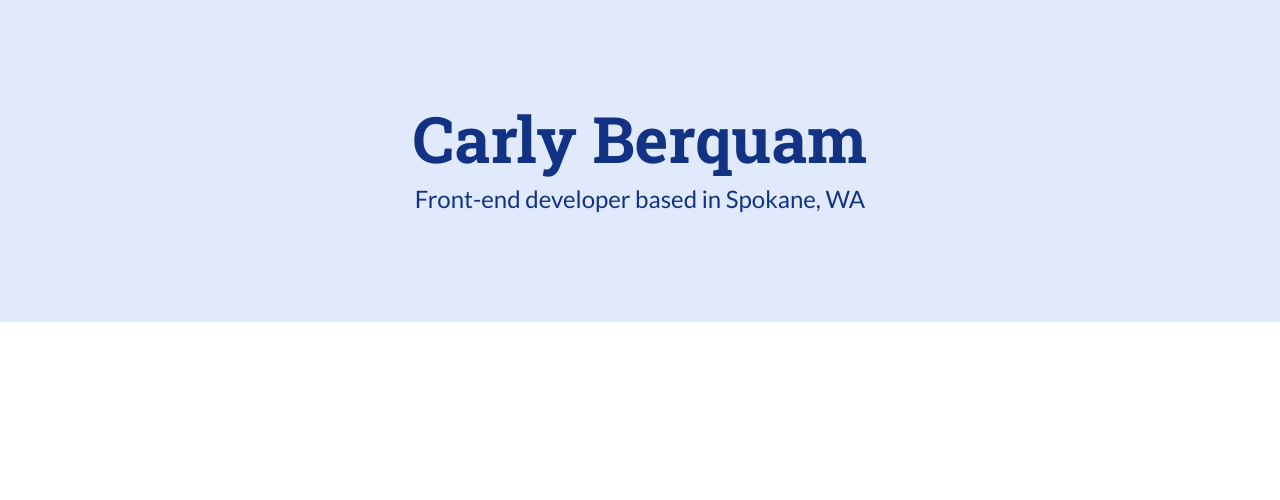
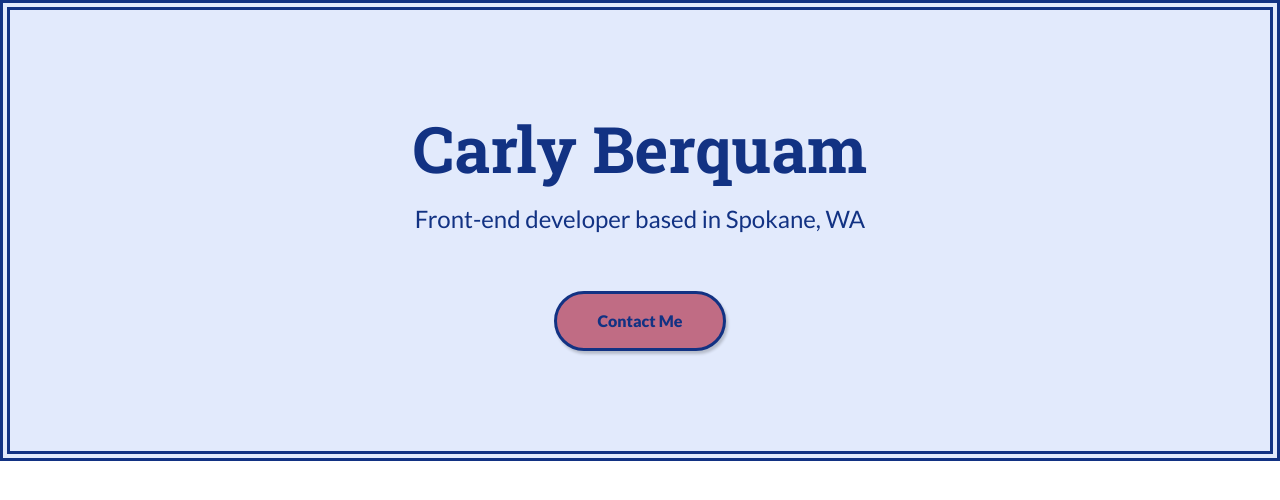
Before and after one commit to Aznaia/portfolio-project, a plain HTML site: page index.html in a window 1280 px wide. Drawn offline with nearby package versions, Linux system fonts and the light colour scheme.

Commit message:
Added css variable colors & styled hero

```diff
--- a/index.html
+++ b/index.html
@@ -32,7 +32,10 @@
   <body>
     <div class="hero">
       <h1>Carly Berquam</h1>
-      <h2>Front-end developer based in Spokane, WA</h2>
+      <h2 class="mb-5">Front-end developer based in Spokane, WA</h2>
+      <div class="contact-button">
+        <a href="x" class="btn btn-branding primary-button">Contact Me</a>
+      </div>
     </div>
   </body>
 </html>
--- a/src/style.css
+++ b/src/style.css
@@ -1,7 +1,11 @@
 :root {
   --primary-color: rgb(18, 50, 131);
+  --secondary-color: #c06c84;
+  --tertiary-color: #6c5b7b;
+  --accent-color: #f67280;
   --heading-font: "Roboto Slab", serif;
   --primary-font: "Lato", sans-serif;
+  --background-color: #e2eafc;
 }
 
 h1 {
@@ -15,9 +19,30 @@ h2 {
 }
 
 .hero {
-  background-color: rgba(100, 148, 237, 0.192);
+  background-color: var(--background-color);
   font-family: var(--primary-font);
   padding: 100px 20px;
   text-align: center;
   color: var(--primary-color);
+  border: thick double var(--primary-color);
+  border-width: 10px;
 }
+
+.hero h2 {
+  line-height: 2;
+}
+
+.primary-button {
+  background: var(--secondary-color);
+  font-family: var(--primary-font);
+  border-radius: 50px;
+  font-weight: 700;
+  color: var(--primary-color);
+  padding: 15px 40px;
+  border: solid var(--primary-color);
+  box-shadow: 2px 3px 3px rgb(0, 0, 0, 0.2);
+}
+
+.primary-button:hover {
+  background: #f67280;
+}
```
